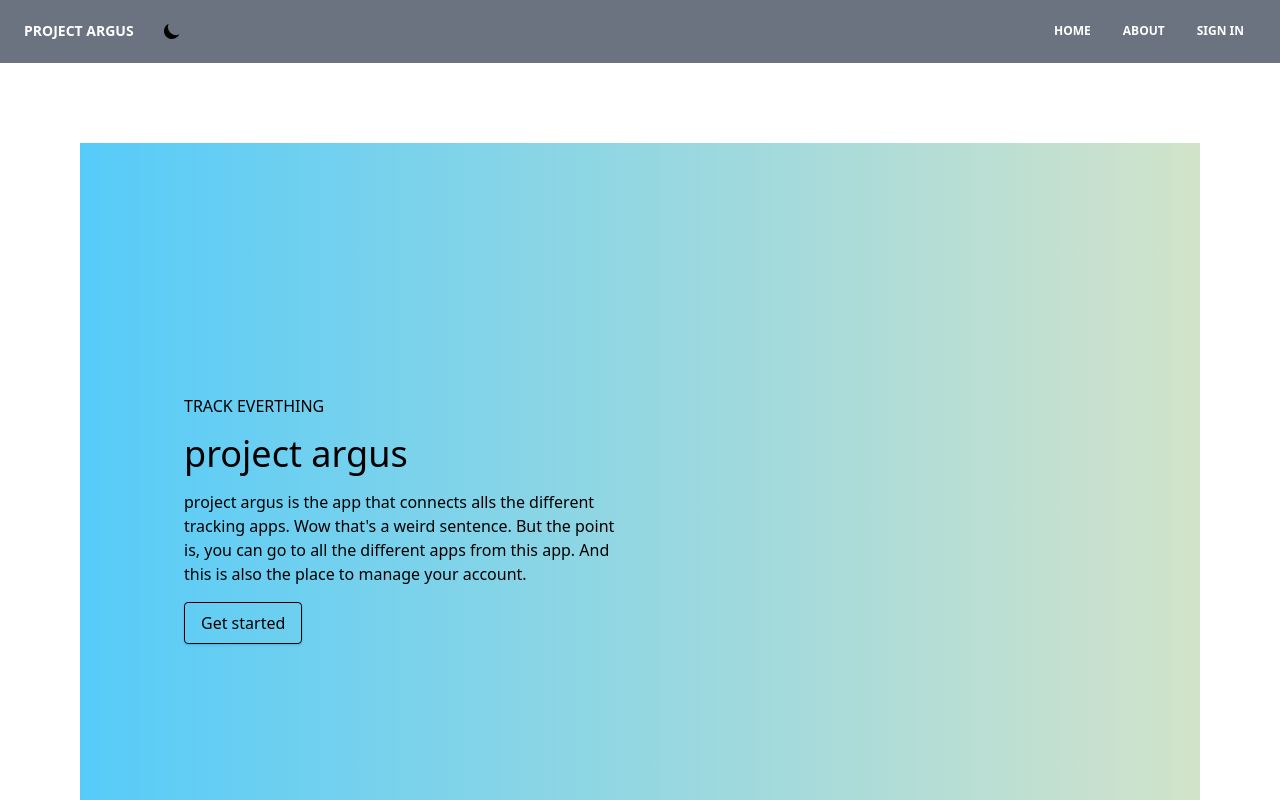
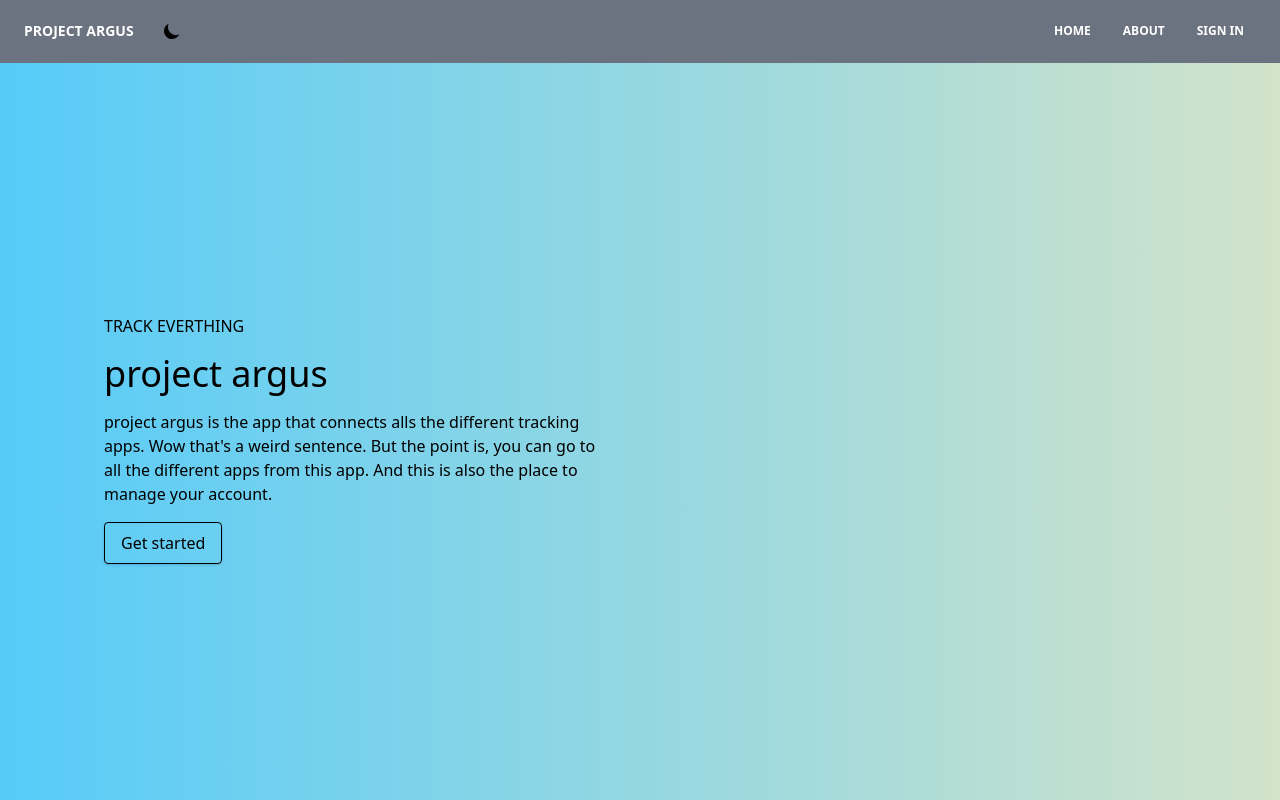
Before and after one commit to Rowan-Paul/project-argus, a React (Create React App) app: page / in a window 1280 px wide. Shown: the top 800 px of the page. Built offline with nearby package versions, Linux system fonts and the light colour scheme.

Commit message:
Remove margin around pages

```diff
--- a/src/js/App.js
+++ b/src/js/App.js
@@ -21,13 +21,11 @@ function AppUI() {
     <Router>
       <div className="flex flex-col min-h-screen justify-between">
         <NavBar className="h-10" />
-        <div className="m-20">
-          <Switch>
-            <Route exact path="/" component={LandingPage} />
-            <Route exact path="/signin" component={SignInPage} />
-            <Route exact path="/signup" component={SignUpPage} />
-          </Switch>
-        </div>
+        <Switch>
+          <Route exact path="/" component={LandingPage} />
+          <Route exact path="/signin" component={SignInPage} />
+          <Route exact path="/signup" component={SignUpPage} />
+        </Switch>
         <Footer className="h-10" />
       </div>
     </Router>
```
